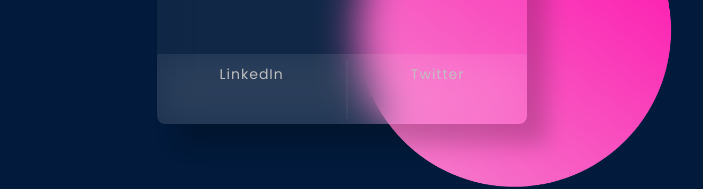
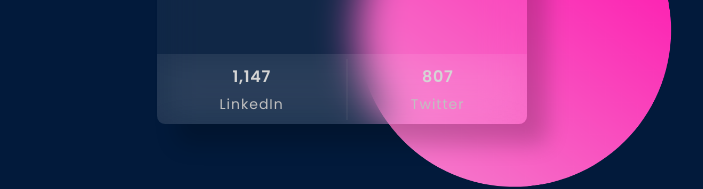
Before and after one commit to simran61/CSS-Glassmorphism-Form, a plain HTML site: page index.html in a window 1280 px wide. Shown: the part 501-690 px from the top of the page, without its empty margins (298-1001 px from the left). Drawn offline with Linux system fonts and the light colour scheme.

Commit message:
docs: updated text

```diff
--- a/index.html
+++ b/index.html
@@ -20,11 +20,11 @@
        <button class="primary-text">View Profile</button>
        <div class="details">
           <div class="rating">
-             <!-- <h6 class="primary-text">86%</h6> -->
+             <h6 class="primary-text">1,147</h6>
              <h6 class="secondary-text">LinkedIn</h6>
           </div>
           <div class="activity">
-             <!-- <h6 class="primary-text">92%</h6> -->
+             <h6 class="primary-text">807</h6>
              <h6 class="secondary-text">Twitter</h6>
           </div>
        </div>
```
